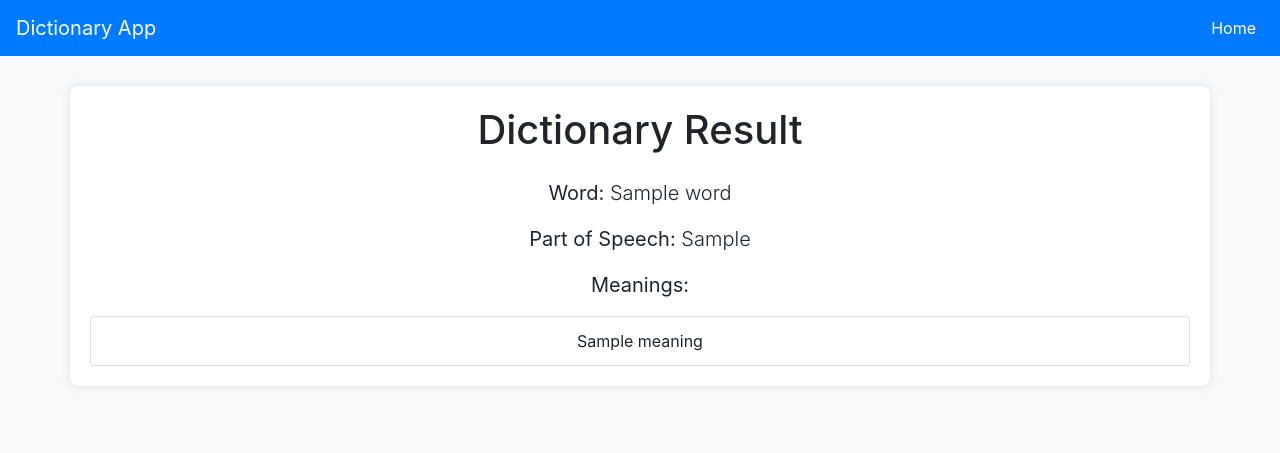
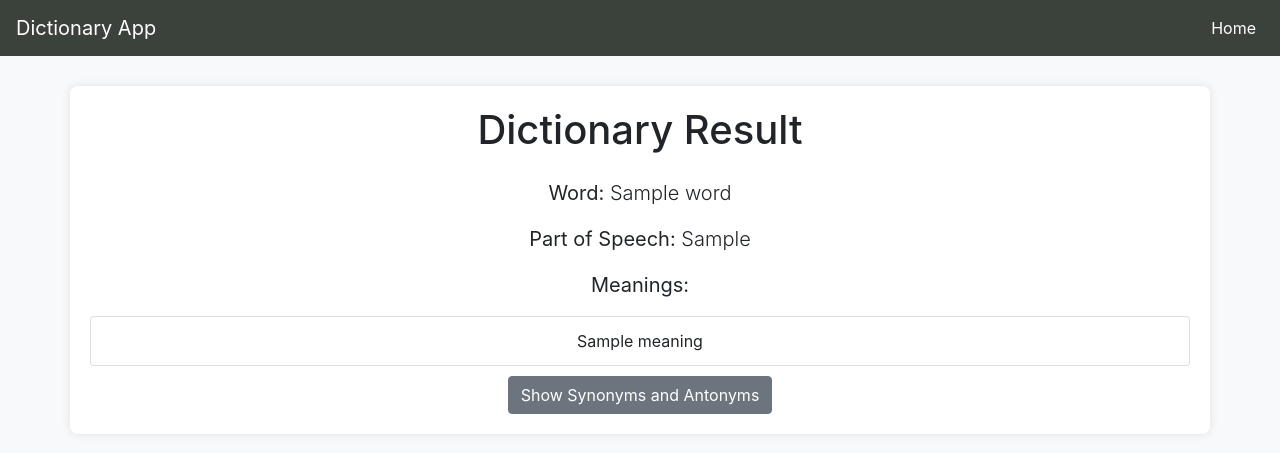
Before and after one commit to Aayush518/dictMean, a Flask app: template templates/result.html in a window 1280 px wide. Shown: the top 453 px of the page. Run offline with Flask 3, Linux system fonts and the light colour scheme; the template is opened without the code that fills it: most values are stand-ins (such as "Sample title", 1, 10 or a date in 2020); some libraries are stand-ins or nearby versions.

Commit message:
Update result.html

```diff
--- a/templates/result.html
+++ b/templates/result.html
@@ -1,4 +1,3 @@
-<!-- result.html -->
 <!DOCTYPE html>
 <html lang="en">
 <head>
@@ -11,7 +10,7 @@
             background-color: #f8f9fa;
         }
         .navbar {
-            background-color: #007bff;
+            background-color: rgb(59, 65, 59);
         }
         .container {
             background-color: #fff;
@@ -29,6 +28,18 @@
         .list-group-item:hover {
             background-color: #007bff;
             color: #fff;
+        }
+
+        .synonyms-antonyms {
+            display: none;
+            background-color: #e9ecef; /* Set the background color */
+            padding: 20px;
+            border-radius: 8px;
+            margin-top: 20px;
+        }
+
+        .btn-toggle {
+            margin-top: 10px;
         }
 
         @keyframes fadeInUp {
@@ -68,7 +79,35 @@
                     <li class="list-group-item">{{ meaning }}</li>
                 {% endfor %}
             </ul>
+
+            {% if synonyms or antonyms %}
+                <div class="synonyms-antonyms">
+                    {% if synonyms %}
+                        <p class="lead mt-4"><strong>Synonyms:</strong> {{ synonyms|join(', ') }}</p>
+                    {% endif %}
+                    {% if antonyms %}
+                        <p class="lead"><strong>Antonyms:</strong> {{ antonyms|join(', ') }}</p>
+                    {% endif %}
+                </div>
+                <button class="btn btn-secondary btn-toggle" onclick="toggleSynonymsAntonyms()">Show Synonyms and Antonyms</button>
+            {% endif %}
         </div>
     </div>
+    <script src="https://code.jquery.com/jquery-3.3.1.slim.min.js"></script>
+    <script src="https://cdnjs.cloudflare.com/ajax/libs/popper.js/1.14.7/umd/popper.min.js"></script>
+    <script src="https://stackpath.bootstrapcdn.com/bootstrap/4.3.1/js/bootstrap.min.js"></script>
+    <script>
+        function toggleSynonymsAntonyms() {
+            var element = document.querySelector('.synonyms-antonyms');
+            var btnToggle = document.querySelector('.btn-toggle');
+            if (element.style.display === 'none') {
+                element.style.display = 'block';
+                btnToggle.textContent = 'Hide Synonyms and Antonyms';
+            } else {
+                element.style.display = 'none';
+                btnToggle.textContent = 'Show Synonyms and Antonyms';
+            }
+        }
+    </script>
 </body>
 </html>
```
